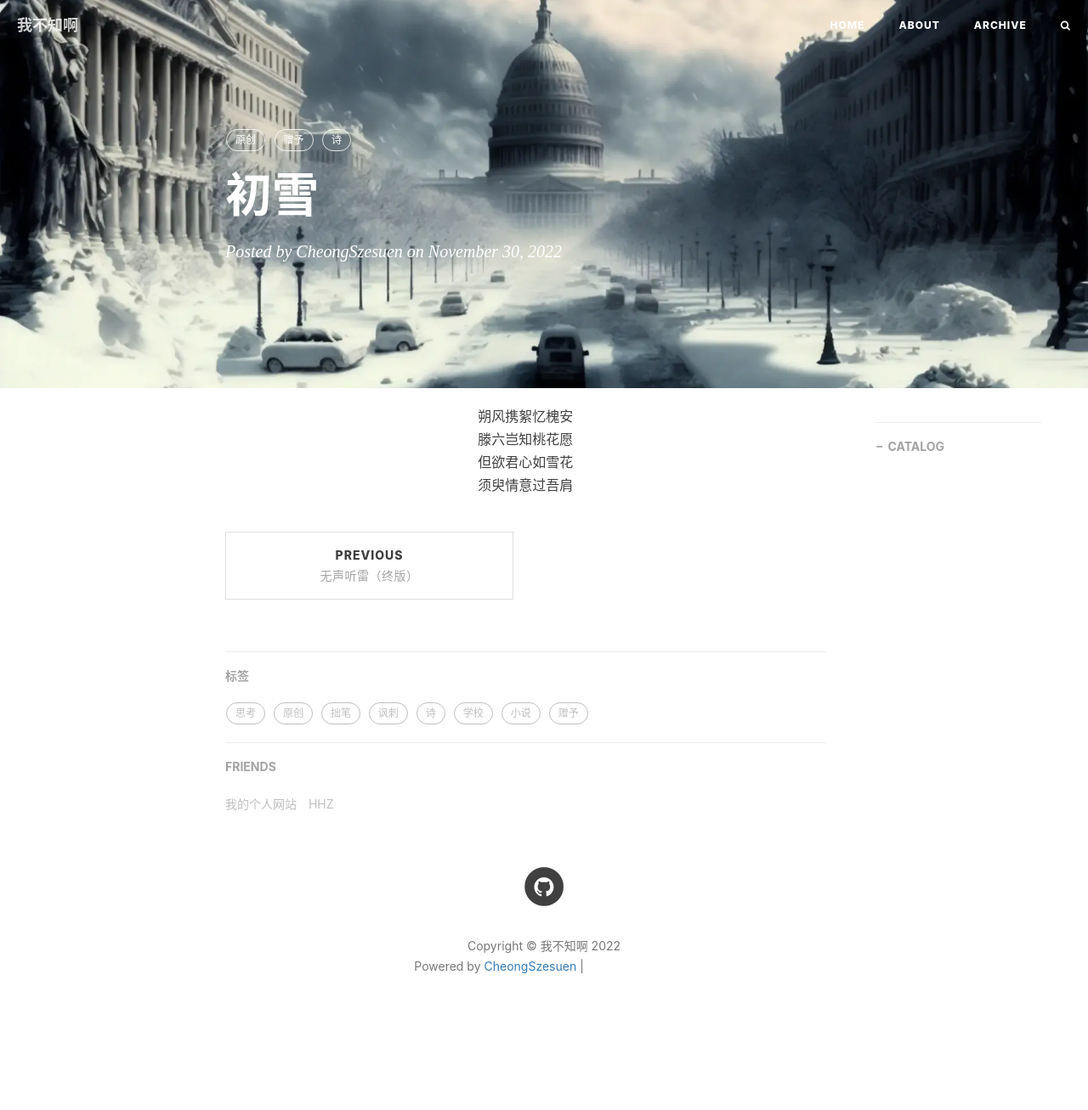
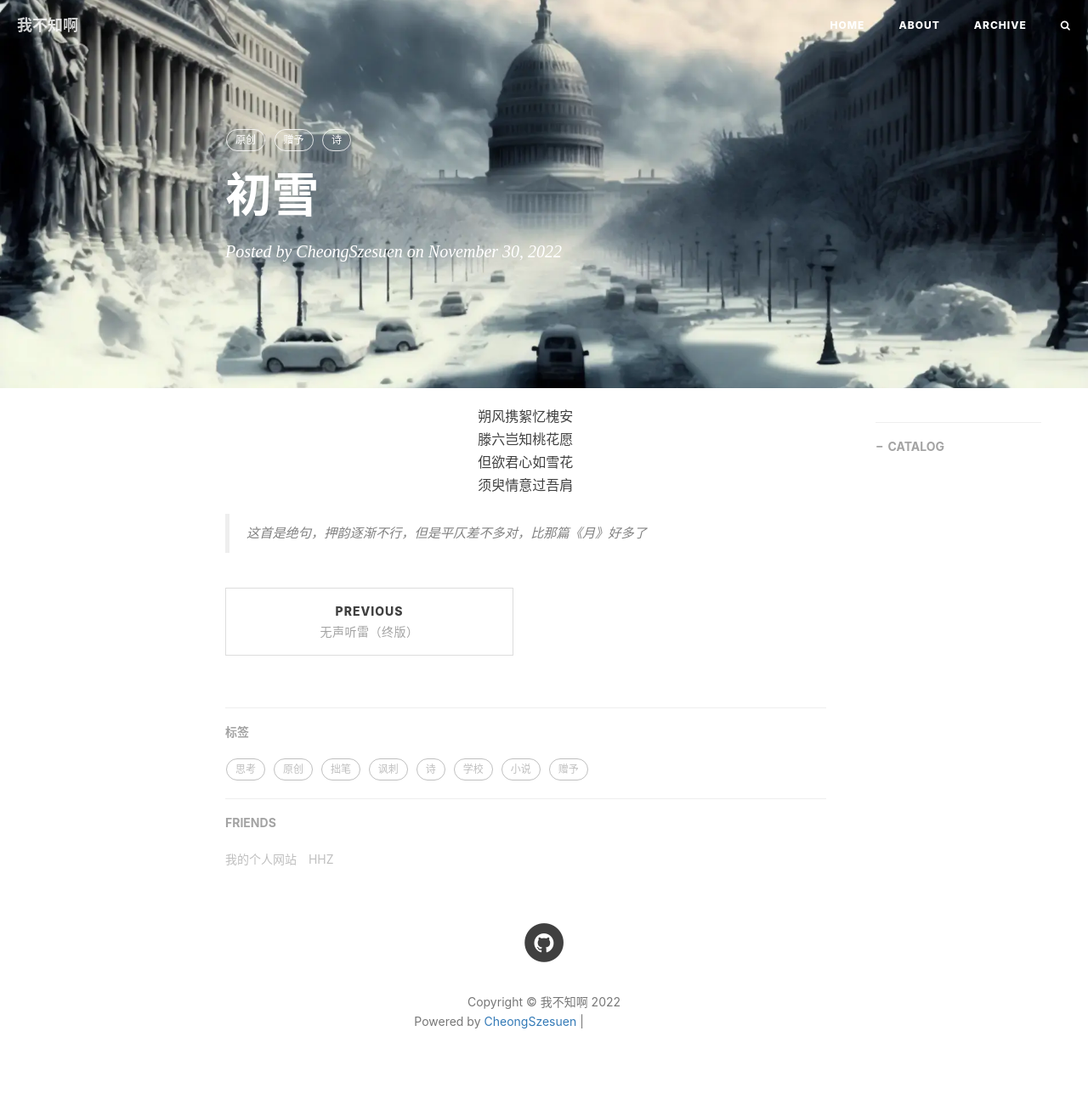
Before and after one commit to locyoo/locyoo.github.io, a Jekyll site: the page built from _posts/2022-11-30-初雪.md, in a window 1280 px wide. Shown: the whole page at 85% size. Built offline with Jekyll 4.4.1, drawn with Linux system fonts in a browser that asks for light colours; nearby versions of some CDN libraries; comment, search, counter and statistics services are not loaded; before the commit the page ends 1242 px from its top, so only the background shows below that; grey boxes are pictures that could not be loaded.

Commit message:
Update 2022-11-30-初雪.md

```diff
--- a/_posts/2022-11-30-初雪.md
+++ b/_posts/2022-11-30-初雪.md
@@ -14,3 +14,4 @@ tags:
 <center>滕六岂知桃花愿</center>
 <center>但欲君心如雪花</center>
 <center>须臾情意过吾肩</center>
+> 这首是绝句，押韵逐渐不行，但是平仄差不多对，比那篇《月》好多了
```
